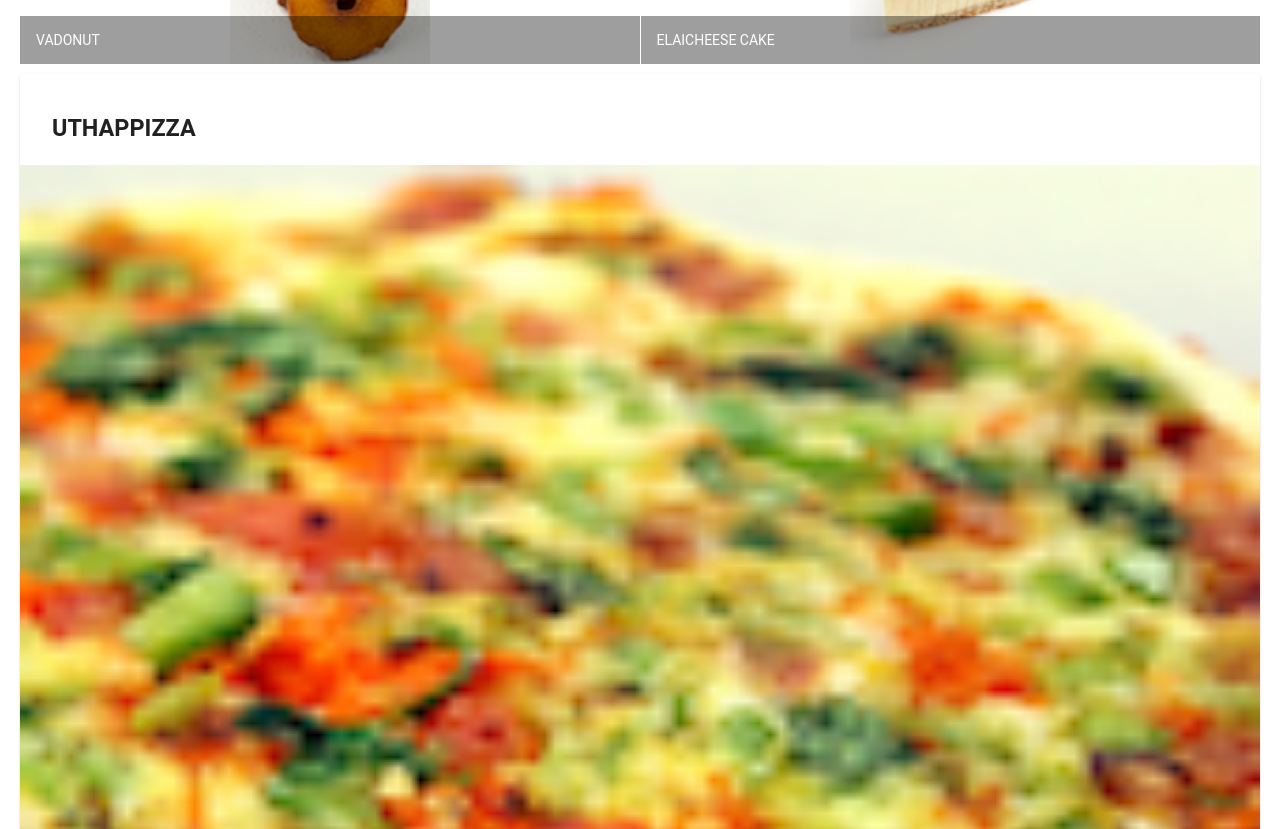
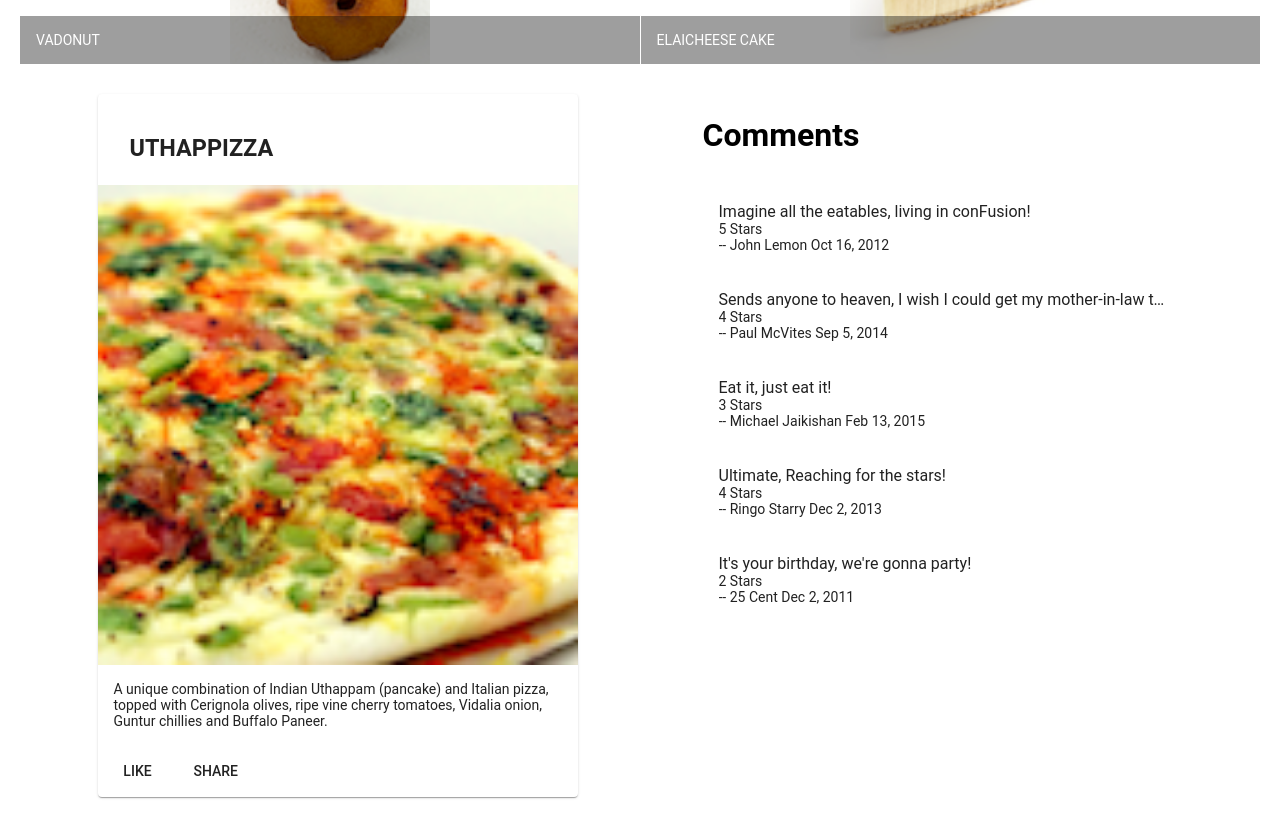
Before and after one commit to VictorKanama/conFusion, an Angular app: page / in a window 1280 px wide. Shown: the part 500-1329 px from the top of the page. Built offline with nearby package versions, Linux system fonts and the light colour scheme.

Commit message:
Assigmement 1 Angular Components

```diff
--- a/src/app/app.module.ts
+++ b/src/app/app.module.ts
@@ -11,9 +11,10 @@
 
 import "hammerjs";
 import { MenuComponent } from "./menu/menu.component";
+import { DishdetailComponent } from "./dishdetail/dishdetail.component";
 
 @NgModule({
-  declarations: [AppComponent, MenuComponent],
+  declarations: [AppComponent, MenuComponent, DishdetailComponent],
   imports: [
     BrowserModule,
     BrowserAnimationsModule,
--- /dev/null
+++ b/src/app/dishdetail/dishdetail.component.html
@@ -0,0 +1,44 @@
+<div
+  class="container"
+  fxLayout="row"
+  fxLayout.sm="column"
+  fxLayout.xs="column"
+  fxLayoutAlign.gt-md="space-around center"
+  fxLayoutGap="10px"
+  fxLayoutGap.xs="0"
+>
+  <div fxFlex="40">
+    <mat-card *ngIf="dish">
+      <mat-card-header>
+        <mat-card-title>
+          <h3>{{ dish.name | uppercase }}</h3>
+        </mat-card-title>
+      </mat-card-header>
+      <img mat-card-image src="{{ dish.image }}" alt="{{ dish.name }}" />
+      <mat-card-content>
+        <p>{{ dish.description }}</p>
+      </mat-card-content>
+      <mat-card-actions>
+        <button mat-button>LIKE</button>
+        <button mat-button>SHARE</button>
+      </mat-card-actions>
+    </mat-card>
+  </div>
+
+  <div fxFlex="40" fxFlexAlign="start">
+    <h1>Comments</h1>
+    <mat-list *ngIf="dish">
+      <mat-list-item *ngFor="let comments of dish.comments">
+        <p matLine>
+          <span>{{ comments.comment }}</span>
+        </p>
+        <p matLine>
+          <span>{{ comments.rating }} Stars</span>
+        </p>
+        <p matLine>
+          <span>-- {{ comments.author }} {{ comments.date | date }}</span>
+        </p>
+      </mat-list-item>
+    </mat-list>
+  </div>
+</div>
--- /dev/null
+++ b/src/app/dishdetail/dishdetail.component.scss
@@ -0,0 +1,3 @@
+.no-padding {
+  padding-top: -100px;
+}
--- /dev/null
+++ b/src/app/dishdetail/dishdetail.component.ts
@@ -0,0 +1,60 @@
+import { Component, OnInit } from "@angular/core";
+
+const DISH = {
+  id: "0",
+  name: "Uthappizza",
+  image: "/assets/images/uthappizza.png",
+  category: "mains",
+  featured: true,
+  label: "Hot",
+  price: "4.99",
+  // tslint:disable-next-line:max-line-length
+  description:
+    "A unique combination of Indian Uthappam (pancake) and Italian pizza, topped with Cerignola olives, ripe vine cherry tomatoes, Vidalia onion, Guntur chillies and Buffalo Paneer.",
+  comments: [
+    {
+      rating: 5,
+      comment: "Imagine all the eatables, living in conFusion!",
+      author: "John Lemon",
+      date: "2012-10-16T17:57:28.556094Z"
+    },
+    {
+      rating: 4,
+      comment:
+        "Sends anyone to heaven, I wish I could get my mother-in-law to eat it!",
+      author: "Paul McVites",
+      date: "2014-09-05T17:57:28.556094Z"
+    },
+    {
+      rating: 3,
+      comment: "Eat it, just eat it!",
+      author: "Michael Jaikishan",
+      date: "2015-02-13T17:57:28.556094Z"
+    },
+    {
+      rating: 4,
+      comment: "Ultimate, Reaching for the stars!",
+      author: "Ringo Starry",
+      date: "2013-12-02T17:57:28.556094Z"
+    },
+    {
+      rating: 2,
+      comment: "It's your birthday, we're gonna party!",
+      author: "25 Cent",
+      date: "2011-12-02T17:57:28.556094Z"
+    }
+  ]
+};
+
+@Component({
+  selector: "app-dishdetail",
+  templateUrl: "./dishdetail.component.html",
+  styleUrls: ["./dishdetail.component.scss"]
+})
+export class DishdetailComponent implements OnInit {
+  dish = DISH;
+
+  constructor() {}
+
+  ngOnInit() {}
+}
--- a/src/app/menu/menu.component.html
+++ b/src/app/menu/menu.component.html
@@ -17,25 +17,7 @@
     </mat-grid-list>
   </div>
 
-  <div fxFlex *ngIf="selectedDish">
-    <mat-card>
-      <mat-card-header>
-        <mat-card-title>
-          <h3>{{ selectedDish.name | uppercase }}</h3>
-        </mat-card-title>
-      </mat-card-header>
-      <img
-        mat-card-image
-        src="{{ selectedDish.image }}"
-        alt="{{ selectedDish.name }}"
-      />
-      <mat-card-content>
-        <p>{{ selectedDish.description }}</p>
-      </mat-card-content>
-      <mat-card-actions>
-        <button mat-button>LIKE</button>
-        <button mat-button>SHARE</button>
-      </mat-card-actions>
-    </mat-card>
+  <div fxFlex>
+    <app-dishdetail></app-dishdetail>
   </div>
 </div>
```
Also changed, not shown: 1 other file (tests, documents, lock files or other folders).
